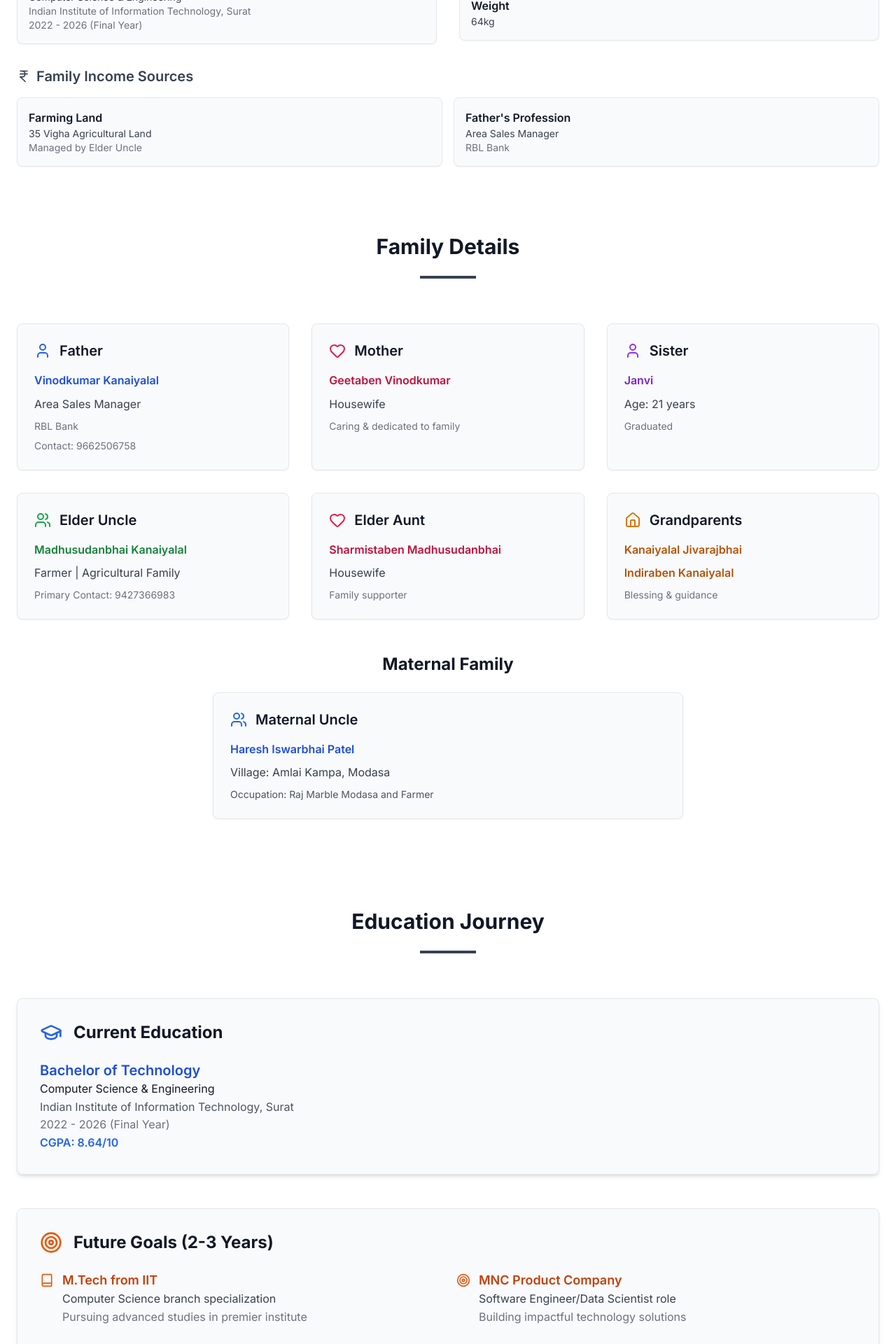
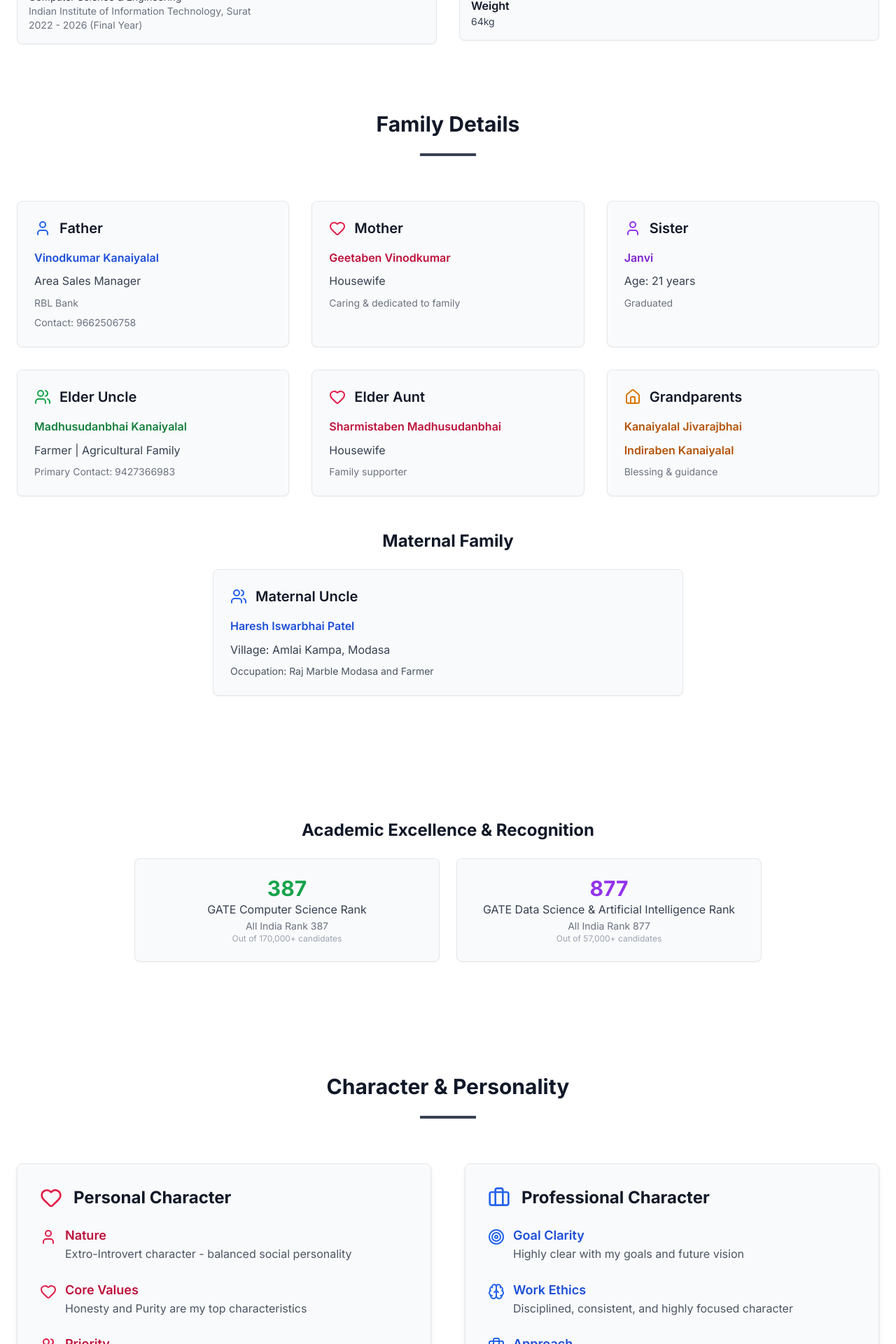
Before and after one commit to HMTking/My-BioData, a React (Vite) app: page / in a window 1280 px wide. Shown: the part 1200-3120 px from the top of the page at 70% size. Built offline with nearby package versions, Linux system fonts and the light colour scheme.

Commit message:
remove extra details

```diff
--- a/src/components/About.tsx
+++ b/src/components/About.tsx
@@ -1,7 +1,7 @@
 import React from 'react';
 import { motion } from 'framer-motion';
 import { useInView } from 'react-intersection-observer';
-import { MapPin, Calendar, GraduationCap, IndianRupee } from 'lucide-react';
+import { MapPin, Calendar, GraduationCap } from 'lucide-react';
 
 const About: React.FC = () => {
   // Calculate age dynamically
@@ -130,32 +130,6 @@ const About: React.FC = () => {
                 </div>
               </div>
             </motion.div>
-
-            {/* Family Income Sources */}
-            <motion.div variants={itemVariants} className="mt-8">
-              <div className="space-y-4">
-                <h4 className="text-xl font-semibold text-gray-700 flex items-center">
-                  <IndianRupee className="mr-2 w-5 h-5" />
-                  Family Income Sources
-                </h4>
-                <div className="grid md:grid-cols-2 gap-4">
-                  <div className="p-4 bg-gray-50 rounded-lg border border-gray-200 shadow-sm hover:shadow-md transition-shadow">
-                    <div>
-                      <h5 className="font-semibold text-gray-900">Farming Land</h5>
-                      <p className="text-gray-700 text-sm">35 Vigha Agricultural Land</p>
-                      <p className="text-gray-500 text-sm">Managed by Elder Uncle</p>
-                    </div>
-                  </div>
-                  <div className="p-4 bg-gray-50 rounded-lg border border-gray-200 shadow-sm hover:shadow-md transition-shadow">
-                    <div>
-                      <h5 className="font-semibold text-gray-900">Father's Profession</h5>
-                      <p className="text-gray-700 text-sm">Area Sales Manager</p>
-                      <p className="text-gray-500 text-sm">RBL Bank</p>
-                    </div>
-                  </div>
-                </div>
-              </div>
-            </motion.div>
           </div>
         </motion.div>
       </div>
--- a/src/components/CharacterPersonality.tsx
+++ b/src/components/CharacterPersonality.tsx
@@ -112,66 +112,6 @@ const CharacterPersonality: React.FC = () => {
               </div>
             </motion.div>
           </div>
-
-          {/* Hobbies & Interests */}
-          <motion.div variants={itemVariants} className="mb-12">
-            <div className="p-8 bg-gray-50 rounded-lg border border-gray-200 shadow-md">
-              <div className="flex items-center mb-6">
-                <Heart className="w-8 h-8 text-green-600 mr-4" />
-                <h3 className="text-2xl font-bold text-gray-900">Hobbies & Interests</h3>
-              </div>
-              <div className="grid md:grid-cols-2 gap-6">
-                <div>
-                  <h4 className="text-lg font-semibold text-green-700 mb-3">Hobbies</h4>
-                  <ul className="space-y-2 text-gray-600">
-                    <li className="flex items-center">
-                      <span className="w-2 h-2 bg-green-600 rounded-full mr-3"></span>
-                      Chess - Strategic thinking and mental exercise
-                    </li>
-                    <li className="flex items-center">
-                      <span className="w-2 h-2 bg-green-600 rounded-full mr-3"></span>
-                      Talking with elderly people - Learning from wisdom
-                    </li>
-                    <li className="flex items-center">
-                      <span className="w-2 h-2 bg-green-600 rounded-full mr-3"></span>
-                      Playing with kids - Bringing joy and happiness
-                    </li>
-                  </ul>
-                </div>
-                <div>
-                  <h4 className="text-lg font-semibold text-green-700 mb-3">Interests</h4>
-                  <ul className="space-y-2 text-gray-600">
-                    <li className="flex items-center">
-                      <span className="w-2 h-2 bg-green-600 rounded-full mr-3"></span>
-                      Meditation - Mental peace and spiritual growth
-                    </li>
-                    <li className="flex items-center">
-                      <span className="w-2 h-2 bg-green-600 rounded-full mr-3"></span>
-                      Investments - Financial planning and growth
-                    </li>
-                  </ul>
-                </div>
-              </div>
-            </div>
-          </motion.div>
-
-          {/* Partner Preferences */}
-          <motion.div variants={itemVariants}>
-            <div className="p-6 bg-gray-50 rounded-lg border border-gray-200 shadow-md">
-              <div className="flex items-center mb-4">
-                <Heart className="w-8 h-8 text-purple-600 mr-4" />
-                <h3 className="text-2xl font-bold text-gray-900">Partner Preferences</h3>
-              </div>
-              <div className="text-center">
-                <p className="text-lg text-purple-700 font-semibold mb-4">Seeking a Life Companion</p>
-                <p className="text-gray-600 leading-relaxed text-justify">
-                  I am looking for a life companion who values straightforward honesty and purity in all aspects of life.
-                  I appreciate someone who prioritizes commitment and loyalty, and who respects and gives importance to family.
-                  It is important that they find peace and real happiness in simplicity.
-                </p>
-              </div>
-            </div>
-          </motion.div>
         </motion.div>
       </div>
     </section>
--- a/src/components/EducationJourney.tsx
+++ b/src/components/EducationJourney.tsx
@@ -1,7 +1,6 @@
 import React from 'react';
 import { motion } from 'framer-motion';
 import { useInView } from 'react-intersection-observer';
-import { GraduationCap, Target, Book } from 'lucide-react';
 
 const EducationJourney: React.FC = () => {
   const [ref, inView] = useInView({
@@ -38,62 +37,6 @@ const EducationJourney: React.FC = () => {
           initial="hidden"
           animate={inView ? 'visible' : 'hidden'}
         >
-          <motion.div variants={itemVariants} className="text-center mb-16">
-            <h2 className="text-3xl font-bold text-gray-900 mb-6">
-              Education Journey
-            </h2>
-            <div className="w-20 h-1 bg-gray-700 mx-auto mb-8"></div>
-          </motion.div>
-
-          <motion.div variants={itemVariants} className="mb-12">
-            <div className="p-8 bg-gray-50 rounded-lg border border-gray-200 shadow-md">
-              <div className="flex items-center mb-6">
-                <GraduationCap className="w-8 h-8 text-blue-600 mr-4" />
-                <h3 className="text-2xl font-bold text-gray-900">Current Education</h3>
-              </div>
-              <div className="space-y-4">
-                <div>
-                  <h4 className="text-xl font-semibold text-blue-700">Bachelor of Technology</h4>
-                  <p className="text-gray-900">Computer Science & Engineering</p>
-                  <p className="text-gray-600">Indian Institute of Information Technology, Surat</p>
-                  <p className="text-gray-500">2022 - 2026 (Final Year)</p>
-                  <p className="text-blue-600 font-semibold">CGPA: 8.64/10</p>
-                </div>
-              </div>
-            </div>
-          </motion.div>
-
-          {/* Future Goals */}
-          <motion.div variants={itemVariants} className="mt-12">
-            <div className="p-8 bg-gray-50 rounded-lg border border-gray-200 shadow-md">
-              <div className="flex items-center mb-6">
-                <Target className="w-8 h-8 text-orange-600 mr-4" />
-                <h3 className="text-2xl font-bold text-gray-900">Future Goals (2-3 Years)</h3>
-              </div>
-              <div className="grid md:grid-cols-2 gap-6">
-                <div className="space-y-3">
-                  <div className="flex items-start">
-                    <Book className="w-5 h-5 text-orange-600 mr-3 mt-1" />
-                    <div>
-                      <h4 className="text-lg font-semibold text-orange-700">M.Tech from IIT</h4>
-                      <p className="text-gray-700">Computer Science branch specialization</p>
-                      <p className="text-gray-500">Pursuing advanced studies in premier institute</p>
-                    </div>
-                  </div>
-                </div>
-                <div className="space-y-3">
-                  <div className="flex items-start">
-                    <Target className="w-5 h-5 text-orange-600 mr-3 mt-1" />
-                    <div>
-                      <h4 className="text-lg font-semibold text-orange-700">MNC Product Company</h4>
-                      <p className="text-gray-700">Software Engineer/Data Scientist role</p>
-                      <p className="text-gray-500">Building impactful technology solutions</p>
-                    </div>
-                  </div>
-                </div>
-              </div>
-            </div>
-          </motion.div>
 
           {/* Academic Excellence */}
           <motion.div variants={itemVariants} className="mt-12">
```
